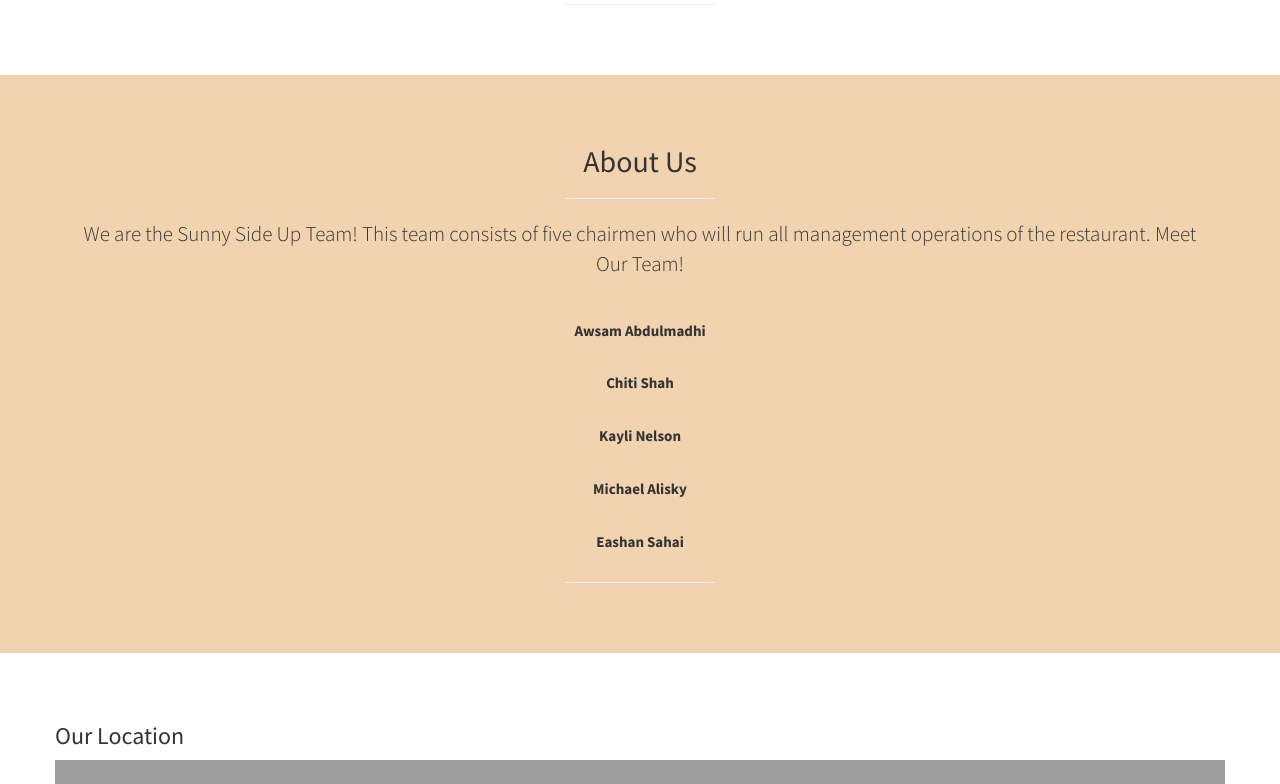
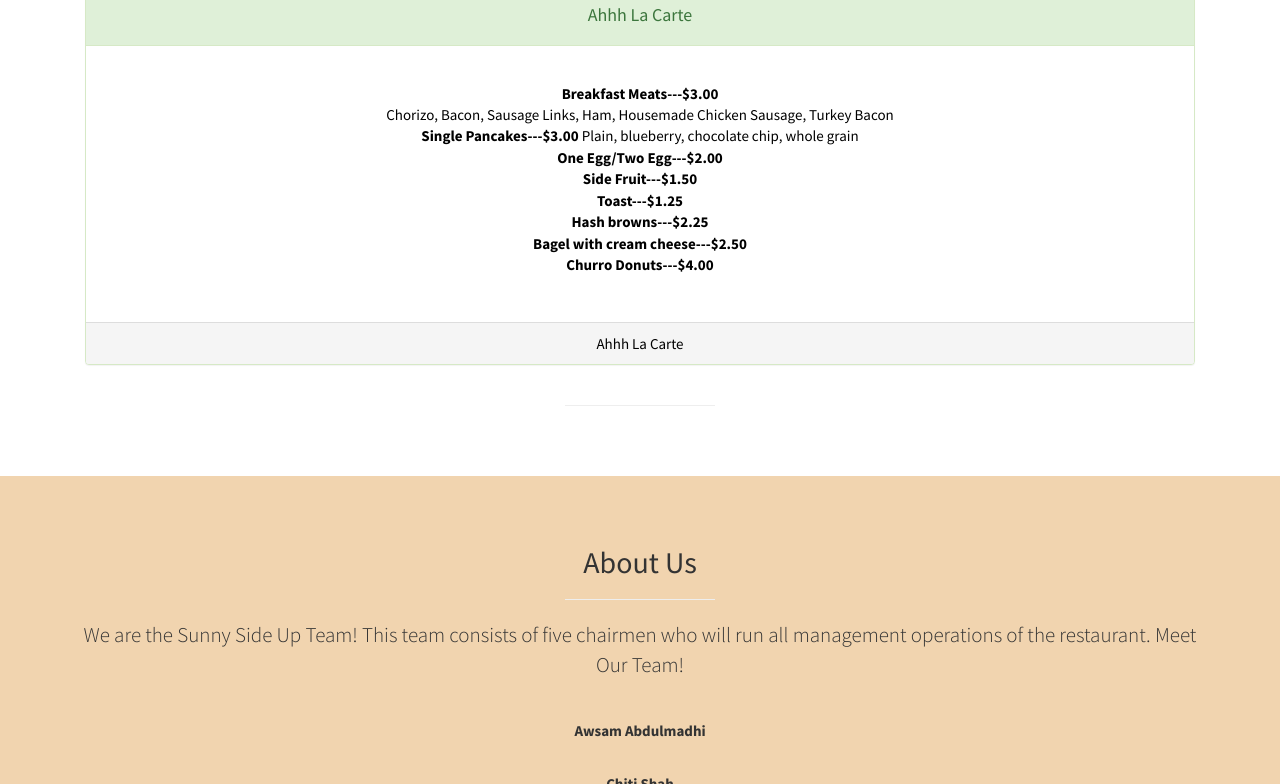
Before and after one commit to sunnysideuprestaurant/SunnySideUp, a plain HTML site: page index.html in a window 1280 px wide. Shown: the part 5446-6230 px from the top of the page. Drawn offline with nearby package versions, Linux system fonts and the light colour scheme; some packages are replaced by stand-ins of ours; grey boxes are pictures that could not be loaded.

Commit message:
finished the menu

```diff
--- a/index.html
+++ b/index.html
@@ -346,7 +346,28 @@
 					<br>
 					<img src="WaffleWednesdaysInsta.png" alt="Mountain View" style="width:500px;height:500px;">
 					<img src="Instagram-Ad.png" alt="Mountain View" style="width:500px;height:500px;">
-
+					<div class="col-sm-12 text-center">
+						<div class="panel panel-success">
+							<div class="panel-heading">
+								<h4>Ahhh La Carte</h4>
+							</div>
+							<div class="panel-body">
+								<p>
+<br><b>Breakfast Meats---$3.00</b>
+<br>Chorizo, Bacon, Sausage Links, Ham, Housemade Chicken Sausage, Turkey Bacon
+<br><b>Single Pancakes---$3.00</b>
+ Plain, blueberry, chocolate chip, whole grain
+<br><b>One Egg/Two Egg---$2.00</b>
+<br><b>Side Fruit---$1.50</b>
+<br><b>Toast---$1.25</b>
+<br><b>Hash browns---$2.25</b>
+<br><b>Bagel with cream cheese---$2.50</b>
+<br><b>Churro Donuts---$4.00</b>
+</p><br/>
+							</div>
+							<div class="panel-footer">Ahhh La Carte</div>
+						</div>
+					</div>
 				</div>
 			</div>
 
```
